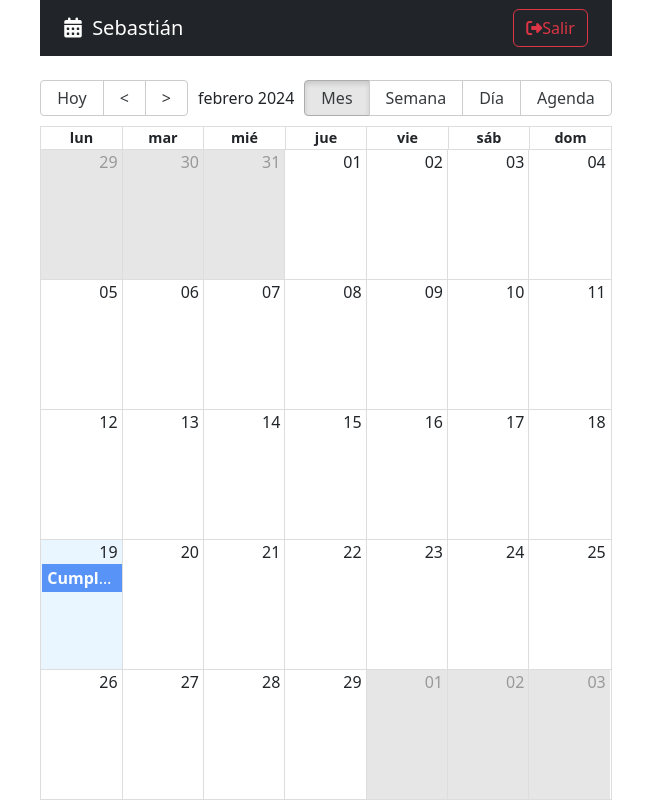
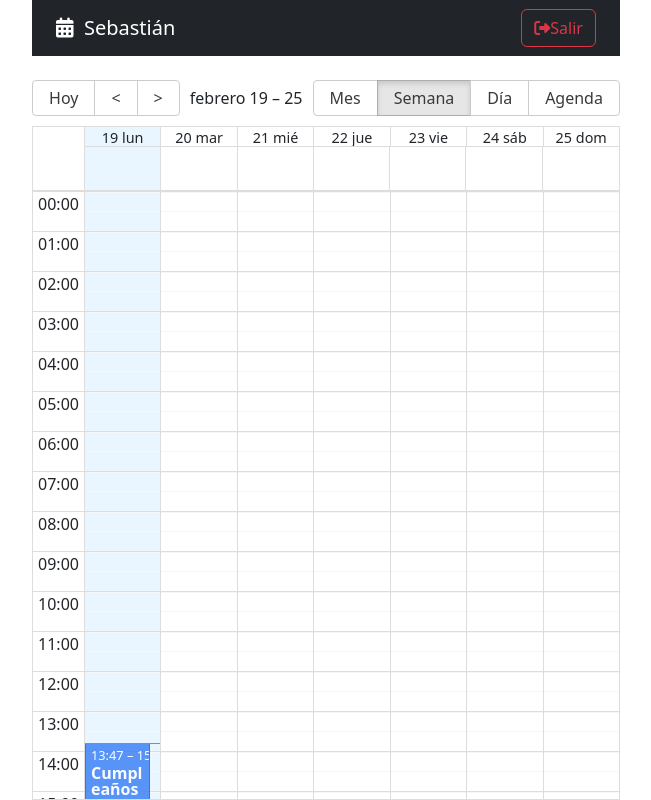
Before and after one commit to sebassg7/CalendarApp, a React (Vite) app: page / in a window 1280 px wide. Shown: the whole page, without its empty margins (314-965 px from the left). Built offline with nearby package versions, Linux system fonts and the light colour scheme.

Commit message:
Escuchar eventos del calendario

```diff
--- a/src/calendar/pages/CalendarPage.jsx
+++ b/src/calendar/pages/CalendarPage.jsx
@@ -4,6 +4,7 @@
 import { addHours } from 'date-fns';
 import { CalendarEvent, Navbar } from '../';
 import { localizer, getMessages } from "../../helpers";
+import { useState } from 'react';
 
 const events = [{
   title: 'Cumpleaños del Jefe',
@@ -19,6 +20,8 @@
 
 export const CalendarPage = () => {
 
+  const [lastView, setLastView] = useState( localStorage.getItem( 'lastView' ) || 'week' );
+
   const eventStyleGetter = ( event, start, end, isSelected ) => {
 
     const style = {
@@ -31,7 +34,18 @@
     return {
       style
     }
+  };
 
+  const onDoubleClick = ( event ) => {
+    console.log({ doubleClick: event });
+  };
+
+  const onSelect = ( event ) => {
+    console.log({ click: event });
+  };
+
+  const onViewChanged = ( event ) => {
+    localStorage.setItem( 'lastView', event )
   };
 
 
@@ -42,6 +56,7 @@
         culture ='es'
         localizer={ localizer }
         events= { events }
+        defaultView={ lastView }
         startAccessor="start"
         endAccessor="end"
         style={{ height: 'calc( 100vh - 80px)' }}
@@ -50,6 +65,9 @@
         components={{
           event: CalendarEvent,
         }}
+        onDoubleClickEvent={ onDoubleClick }
+        onSelectEvent={ onSelect  }
+        onView={ onViewChanged }
       />
     </>
   )
```
